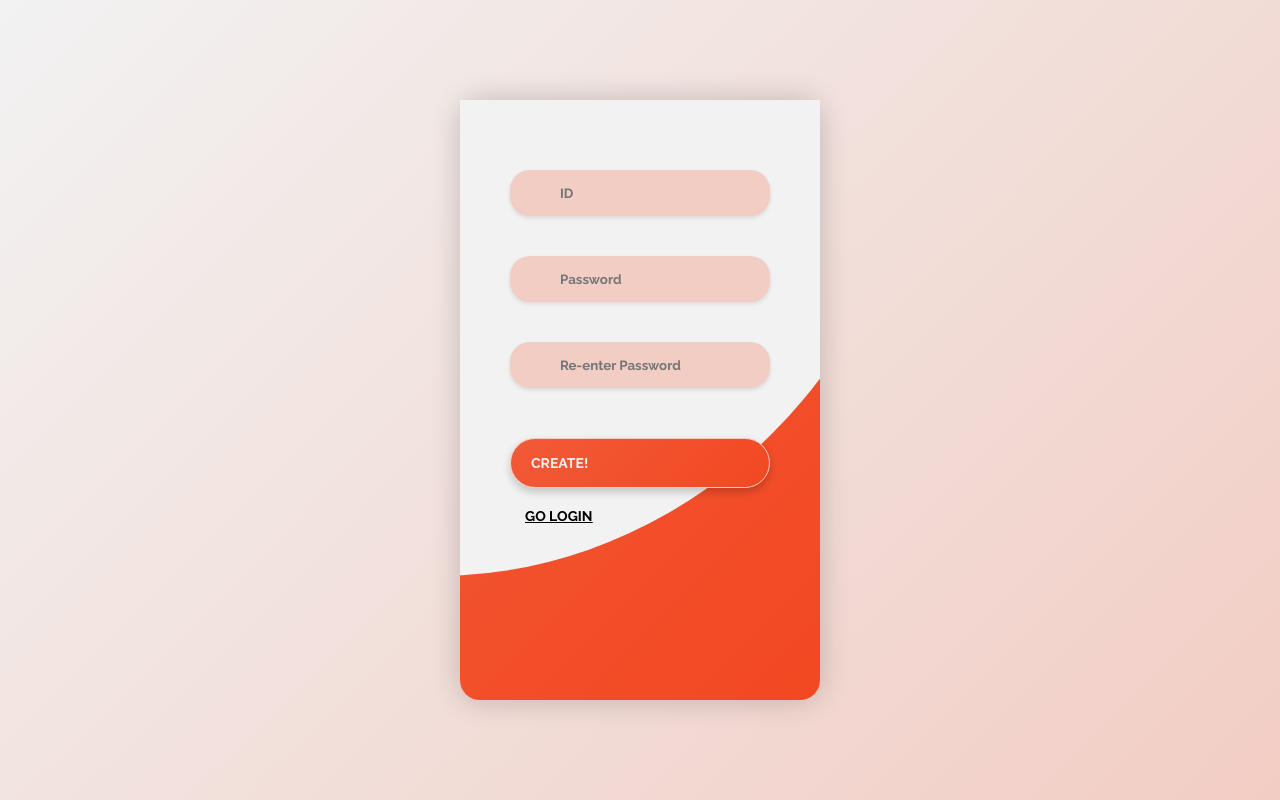
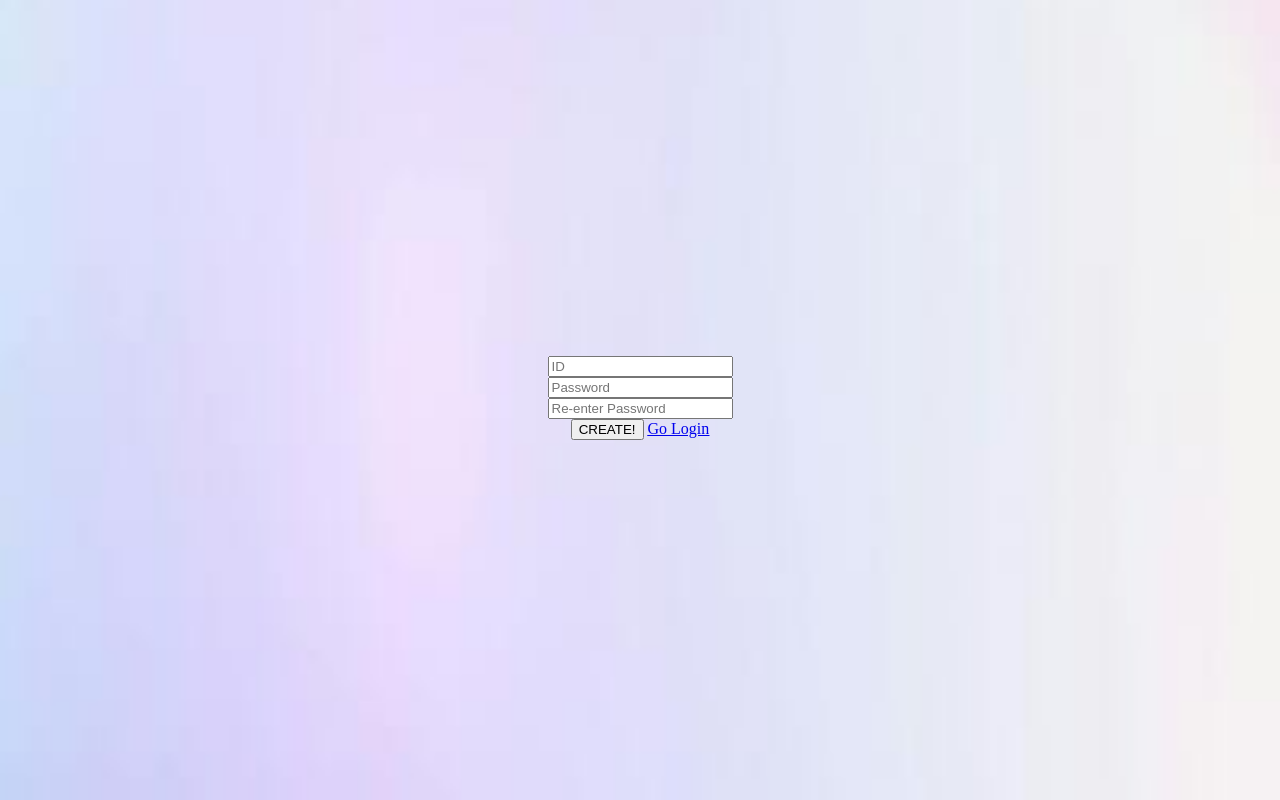
Before and after one commit to YOONapply/EwodZ_Project, a FastAPI app: page /signup in a window 1280 px wide. Run offline with FastAPI, Linux system fonts and the light colour scheme.

Commit message:
Add files via upload

```diff
--- a/static/css/signup&login/style.css
+++ b/static/css/signup&login/style.css
@@ -1,122 +1,70 @@
-@import url('https://fonts.googleapis.com/css?family=Raleway:400,700');
-
-* {
-  box-sizing: border-box;
+body {
   margin: 0;
   padding: 0;
-  font-family: Raleway, sans-serif;
+  text-align: center;
+  background-image: url('../../imgs/login_background.jpg');
+  background-size: cover;
+  background-repeat: no-repeat;
+  background-position: center;
+  height: 100vh;
+  display: flex;
+  justify-content: center;
+  align-items: center;
+  flex-direction: column;
 }
 
-body {
-  background: linear-gradient(135deg, #F2F2F2, #F2CDC4);
+.fadeIn {
+  opacity: 0;
+  animation: fadeIn 4s ease-in forwards;
+}
+
+@keyframes fadeIn {
+  to {
+    opacity: 1;
+  }
 }
 
 .container {
-  display: flex;
-  align-items: center;
-  justify-content: center;
-  min-height: 100vh;
+  padding: 20px;
+  margin-bottom: 20px;
 }
 
-.screen {
-  background: linear-gradient(135deg, #F25A38, #F24822);
-  position: relative;
-  height: 600px;
-  width: 360px;
-  border-radius: 20px; /* 부드러운 모서리 */
-  box-shadow: 0px 0px 30px rgba(0, 0, 0, 0.2);
+.input_field {
+  opacity: 0; /* 처음에는 투명하게 설정 */
+  padding: 20px;
+  border-radius: 10px;
+  box-shadow: 0px 0px 10px rgba(0, 0, 0, 0.1);
+  width: 100%;
+  max-width: 400px;
+  animation: fadeIn 2s ease-in forwards;
+  animation-delay: 3s; /* 배경 이미지 애니메이션이 끝난 후 실행 */
 }
 
-.screen__content {
-  z-index: 1;
-  position: relative;
-  height: 100%;
-  padding: 20px;
+.input_field label {
+  display: block;
+  margin: 10px 0 5px;
+  font-weight: bold;
 }
 
-.screen__background {
-  position: absolute;
-  top: 0;
-  left: 0;
-  right: 0;
-  bottom: 0;
-  z-index: 0;
-  -webkit-clip-path: inset(0 0 0 0);
-  clip-path: inset(0 0 0 0);
+.input_field input {
+  width: 100%;
+  padding: 10px;
+  margin-bottom: 15px;
+  border: 1px solid #ccc;
+  border-radius: 5px;
 }
 
-.screen__background__shape {
-  transform: rotate(45deg);
-  position: absolute;
+.input_field button {
+  width: 100%;
+  padding: 10px;
+  border: none;
+  border-radius: 5px;
+  background-color: #28a745;
+  color: white;
+  font-size: 16px;
+  cursor: pointer;
 }
 
-.screen__background__shape1 {
-  height: 900px;
-  width: 800px;
-  background: #F2F2F2;
-  top: -400px;
-  right: -70px;
-  border-radius: 50%;
+.input_field button:hover {
+  background-color: #218838;
 }
-
-.login {
-  width: 100%;
-  padding: 30px;
-}
-
-.login__field {
-  padding: 20px 0px;
-  position: relative;
-}
-
-
-.login__input {
-  border: none;
-  border-radius: 20px; /* 부드러운 모서리 */
-  background: #F2CDC4;
-  padding: 15px;
-  padding-left: 50px; /* 아이콘 공간 */
-  font-weight: 700;
-  width: 100%;
-  box-shadow: 0px 2px 4px rgba(0, 0, 0, 0.1);
-  transition: .3s;
-}
-
-.create__account{
-  font-size: 14px;
-  margin-top: 10px;
-  padding: 10px 15px;
-  border-radius: 30px; /* 부드러운 모서리 */
-  text-transform: uppercase;
-  font-weight: 700;
-  display: flex;
-  align-items: center;
-  width: 100%;
-  color: black;
-  cursor: pointer;
-  transition: .3s;
-}
-
-
-.login__submit {
-  background: linear-gradient(135deg, #F25A38, #F24822);
-  font-size: 14px;
-  margin-top: 30px;
-  padding: 16px 20px;
-  border-radius: 30px; /* 부드러운 모서리 */
-  border: 1px solid #F2CDC4;
-  text-transform: uppercase;
-  font-weight: 700;
-  display: flex;
-  align-items: center;
-  width: 100%;
-  color: #F2F2F2;
-  box-shadow: 0px 4px 8px rgba(0, 0, 0, 0.2);
-  cursor: pointer;
-  transition: .3s;
-}
-
-.warring{
-  font-size: 13px;
-  color: red;
-}
--- a/templates/signupSuccess.html
+++ b/templates/signupSuccess.html
@@ -18,7 +18,7 @@
             유저 아이디 - {{ id }}<br>
             가입한 날짜 -  {{ time }}
         </div>
-        <button type="button" class="btn btn-success">로그인하러 가기</button>
+        <button type="button" class="btn btn-success" href="/login">로그인하러 가기</button>
     </div>
     <script src="https://cdn.jsdelivr.net/npm/bootstrap@5.3.3/dist/js/bootstrap.bundle.min.js" integrity="sha384-YvpcrYf0tY3lHB60NNkmXc5s9fDVZLESaAA55NDzOxhy9GkcIdslK1eN7N6jIeHz" crossorigin="anonymous"></script>
 </body>
```
Also changed, not shown: templates/login.html (+11 -27 lines), static/imgs/login_background.jpg (added).
